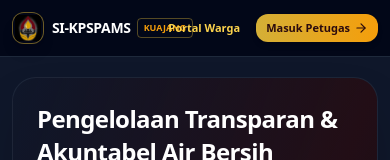
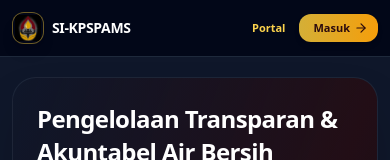
Before and after one commit to zarukjhi21/sistem_kpspams, a Next.js app in the folder frontend/: page / in a window 390 px wide. Shown: the top 160 px of the page. Built offline with nearby package versions, Linux system fonts and the light colour scheme; no server answers.

Commit message:
fix(ui): eliminate header text overlap on mobile screens

```diff
--- a/frontend/src/app/page.tsx
+++ b/frontend/src/app/page.tsx
@@ -53,7 +53,7 @@ export default function HomePage() {
       {/* Header Bar */}
       <header className="bg-slate-950/90 backdrop-blur-md border-b border-slate-800 sticky top-0 z-30">
         <div className="max-w-7xl mx-auto px-3 sm:px-6 lg:px-8 h-14 sm:h-16 flex items-center justify-between gap-2">
-          <Link href="/" className="flex items-center space-x-2 sm:space-x-3 min-w-0">
+          <Link href="/" className="flex items-center space-x-2 sm:space-x-3 min-w-0 flex-shrink-0">
             <div className="w-8 h-8 sm:w-10 sm:h-10 rounded-xl overflow-hidden border border-brand-gold-500/50 shadow-lg bg-slate-950 flex-shrink-0 flex items-center justify-center p-0.5">
               <Image
                 src="/logo.jpg"
@@ -69,7 +69,7 @@ export default function HomePage() {
                 <span className="text-sm sm:text-base font-extrabold tracking-tight text-white whitespace-nowrap">
                   SI-KPSPAMS
                 </span>
-                <span className="text-[9px] sm:text-[10px] text-brand-gold-400 font-extrabold px-1.5 py-0.5 rounded bg-brand-gold-950/80 border border-brand-gold-500/40 whitespace-nowrap">
+                <span className="hidden sm:inline-block text-[9px] sm:text-[10px] text-brand-gold-400 font-extrabold px-1.5 py-0.5 rounded bg-brand-gold-950/80 border border-brand-gold-500/40 whitespace-nowrap">
                   KUAJANG
                 </span>
               </div>
@@ -80,15 +80,17 @@ export default function HomePage() {
           <div className="flex items-center space-x-1.5 sm:space-x-2 flex-shrink-0">
             <Link
               href="/portal"
-              className="inline-flex px-2.5 sm:px-3.5 py-1.5 sm:py-2 text-[11px] sm:text-xs font-bold text-amber-300 hover:text-white transition rounded-lg hover:bg-slate-800/60 whitespace-nowrap"
+              className="inline-flex px-2 sm:px-3.5 py-1.5 sm:py-2 text-[11px] sm:text-xs font-bold text-amber-300 hover:text-white transition rounded-lg hover:bg-slate-800/60 whitespace-nowrap"
             >
-              Portal Warga
+              <span className="hidden sm:inline">Portal Warga</span>
+              <span className="sm:hidden">Portal</span>
             </Link>
             <Link
               href="/login"
               className="px-2.5 sm:px-4 py-1.5 sm:py-2 bg-gradient-to-r from-brand-gold-500 to-amber-500 hover:from-brand-gold-600 hover:to-amber-600 text-brand-maroon-950 text-[11px] sm:text-sm font-extrabold rounded-xl shadow-md transition active:scale-95 flex items-center space-x-1 sm:space-x-1.5 whitespace-nowrap"
             >
-              <span>Masuk Petugas</span>
+              <span className="hidden sm:inline">Masuk Petugas</span>
+              <span className="sm:hidden">Masuk</span>
               <ArrowRight className="w-3.5 h-3.5 sm:w-4 sm:h-4" />
             </Link>
           </div>
--- a/frontend/src/app/portal/page.tsx
+++ b/frontend/src/app/portal/page.tsx
@@ -216,7 +216,7 @@ function CitizenPortalContent() {
                 <span className="text-xs sm:text-sm font-black tracking-tight whitespace-nowrap">
                   PORTAL WARGA
                 </span>
-                <span className="text-[9px] sm:text-[10px] text-brand-gold-400 font-extrabold px-1.5 py-0.5 rounded bg-brand-gold-950/80 border border-brand-gold-500/40 whitespace-nowrap">
+                <span className="hidden sm:inline-block text-[9px] sm:text-[10px] text-brand-gold-400 font-extrabold px-1.5 py-0.5 rounded bg-brand-gold-950/80 border border-brand-gold-500/40 whitespace-nowrap">
                   KUAJANG
                 </span>
               </div>
```
